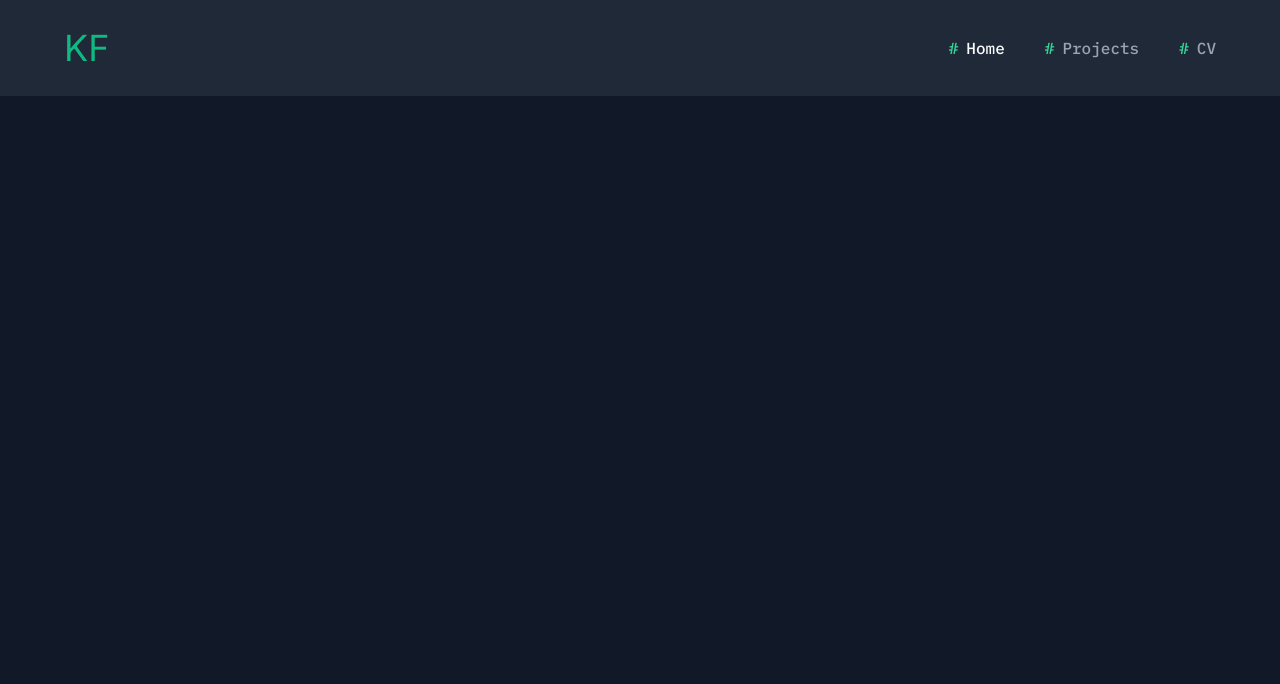
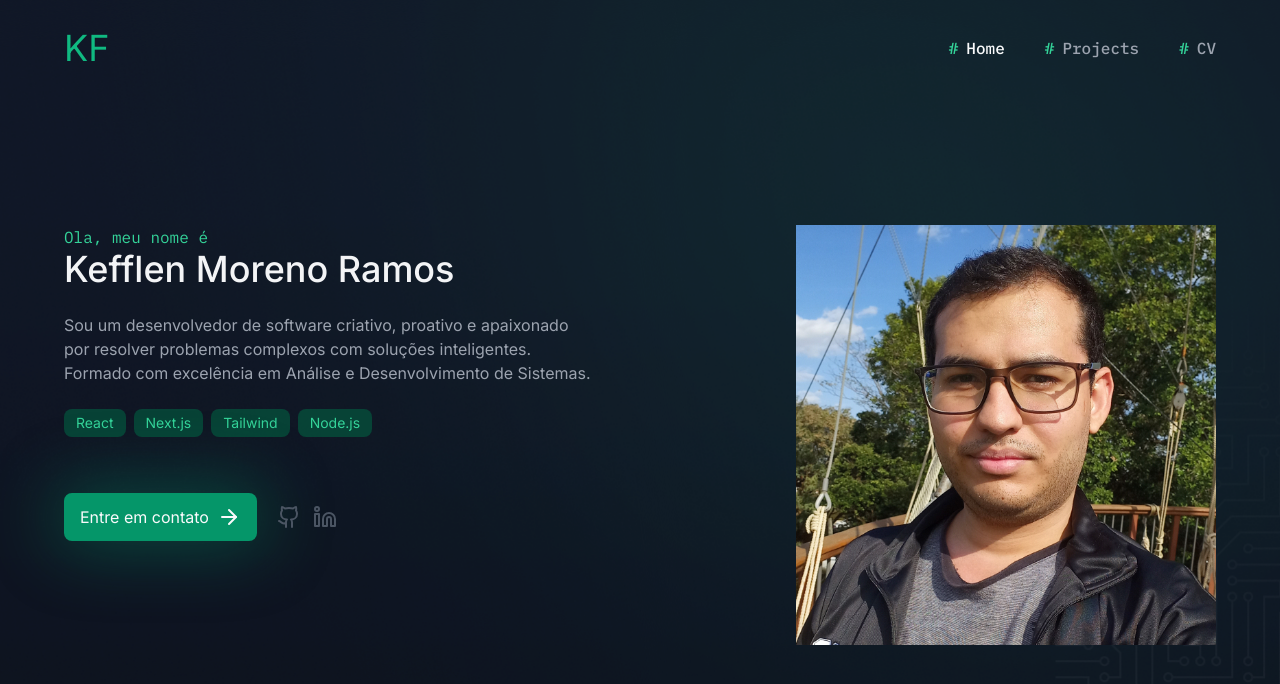
Before and after one commit to kefflen/next-portfolio, a Next.js app: page / in a window 1280 px wide. Shown: the top 684 px of the page. Built offline with nearby package versions, Linux system fonts and the light colour scheme.

Commit message:
feat: create HeroSection component

```diff
--- /dev/null
+++ b/app/(home)/_components/hero-section.tsx
@@ -0,0 +1,65 @@
+import { Button } from "@/app/components/Button"
+import { TechBadge } from "@/app/components/tech-badge"
+import { ArrowRight, Github, Linkedin } from "lucide-react"
+import Image from "next/image"
+
+const MOCK_CONTACT = [
+  {
+    url: "https://github.com.br/kefflen",
+    icon: Github,
+  },
+  {
+    url: "https://linkedin.com/in/kefflen",
+    icon: Linkedin,
+  },
+]
+
+export const HeroSection = () => {
+  return (
+    <section className="w-full lg:h-[755px] bg-hero-image bg-cover bg-center bg-no-repeat flex flex-col justify-end pb-10 sm:pb-32 py-32 lg:pb-[110px]">
+      <div className="container flex item-start justify-between flex-col-reverse lg:flex-row">
+        <div className="w-full lg:max-w-[530px]">
+          <p className="font-mono text-emerald-400">Ola, meu nome é</p>
+          <h2 className="text-4xl font-medium">
+            Kefflen Moreno Ramos
+          </h2>
+          <p className="text-gray-400 my-6 text-sm sm:text-base">
+            Sou um desenvolvedor de software criativo, proativo e apaixonado por
+            resolver problemas complexos com soluções inteligentes. Formado com
+            excelência em Análise e Desenvolvimento de Sistemas.
+          </p>
+          <div className="flex flex-wrap gap-x-2 gap-y-3 lg:max-w-[340px]">
+            <TechBadge tech="React" />
+            <TechBadge tech="Next.js" />
+            <TechBadge tech="Tailwind" />
+            <TechBadge tech="Node.js" />
+          </div>
+          <div className="flex mt-6 flex-col lg:mt-10 sm:items-center sm:gap-5 sm:flex-row">
+            <Button className="shadow-button">
+              Entre em contato
+              <ArrowRight size={24} />
+            </Button>
+            <div className="text-2xl text-gray-600 flex items-center h-20 gap-3">
+              {MOCK_CONTACT.map((contact, index) => (
+                <a
+                  key={contact.url}
+                  href={contact.url}
+                  target="_blank"
+                  className="hover:text-gray-100 transition-colors"
+                >
+                  <contact.icon size={24} />
+                </a>
+              ))}
+            </div>
+          </div>
+        </div>
+        <Image
+          width={420}
+          height={404}
+          src={"/images/profile-pic.jpg"}
+          alt="Foto de perfil"
+        />
+      </div>
+    </section>
+  )
+}
--- /dev/null
+++ b/app/(home)/page.tsx
@@ -0,0 +1,11 @@
+import { Header } from "../components/header"
+import { HeroSection } from "./_components/hero-section"
+
+export default function Home() {
+  return (
+    <main className="flex min-h-screen flex-col">
+      <Header />
+      <HeroSection />
+    </main>
+  )
+}
--- a/app/components/header/index.tsx
+++ b/app/components/header/index.tsx
@@ -19,7 +19,7 @@ const NAV_ITEMS = [
 
 export const Header = () => {
   return (
-    <header className="bg-gray-800 text-white p-4 absolute top-0 w-full z-10 h-24 flex items-center justify-center">
+    <header className="text-white p-4 absolute top-0 w-full z-10 h-24 flex items-center justify-center">
       <div className="container flex items-center justify-between">
         <Link href={"/"}>
           <h1 className="text-4xl text-emerald-500">KF</h1>
--- a/app/page.tsx
+++ /dev/null
@@ -1,10 +0,0 @@
-import { Header } from "./components/header"
-
-export default function Home() {
-  return (
-    <main className="flex min-h-screen flex-col">
-      <Header />
-      <h1>Home</h1>
-    </main>
-  );
-}
```
